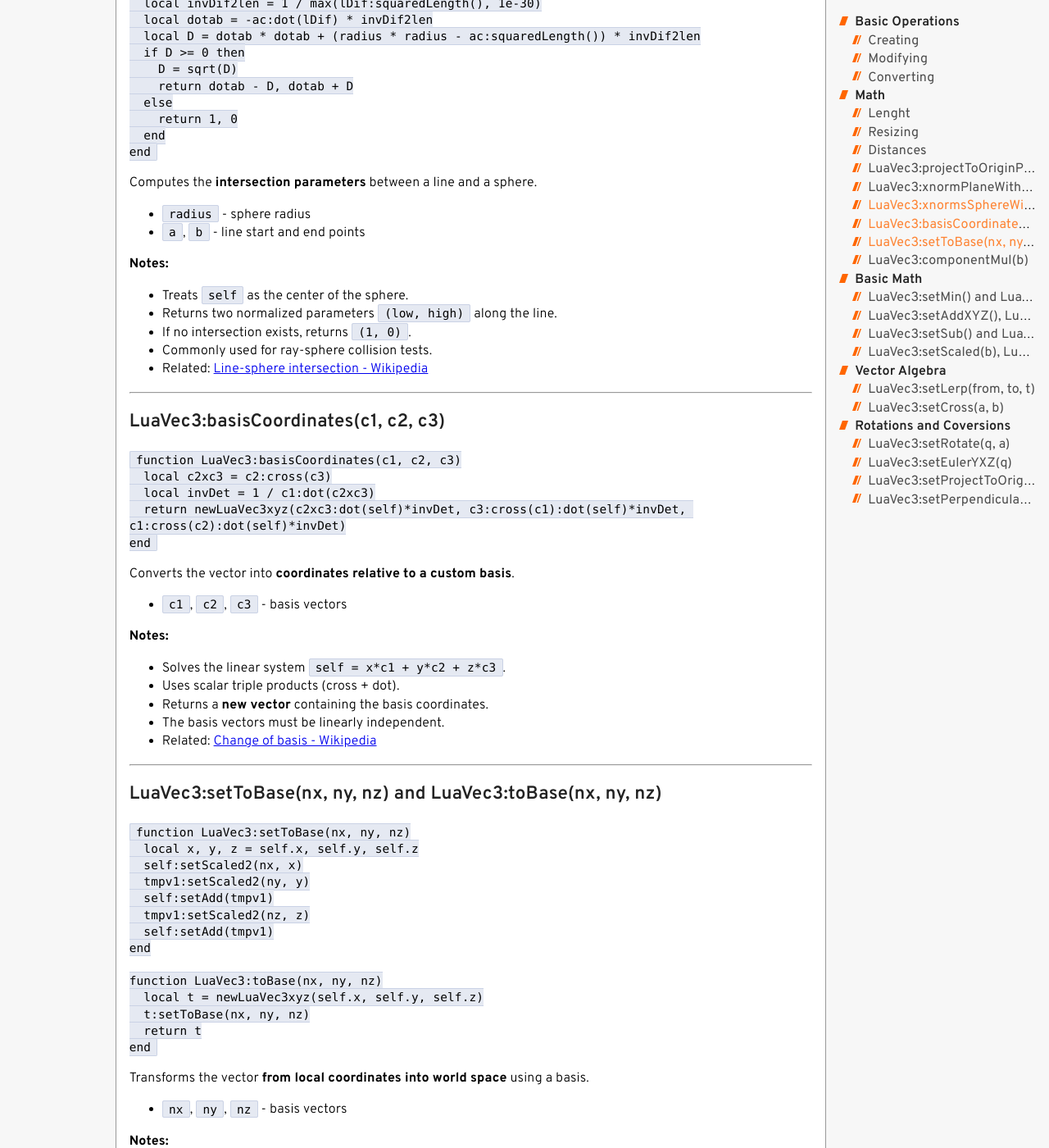
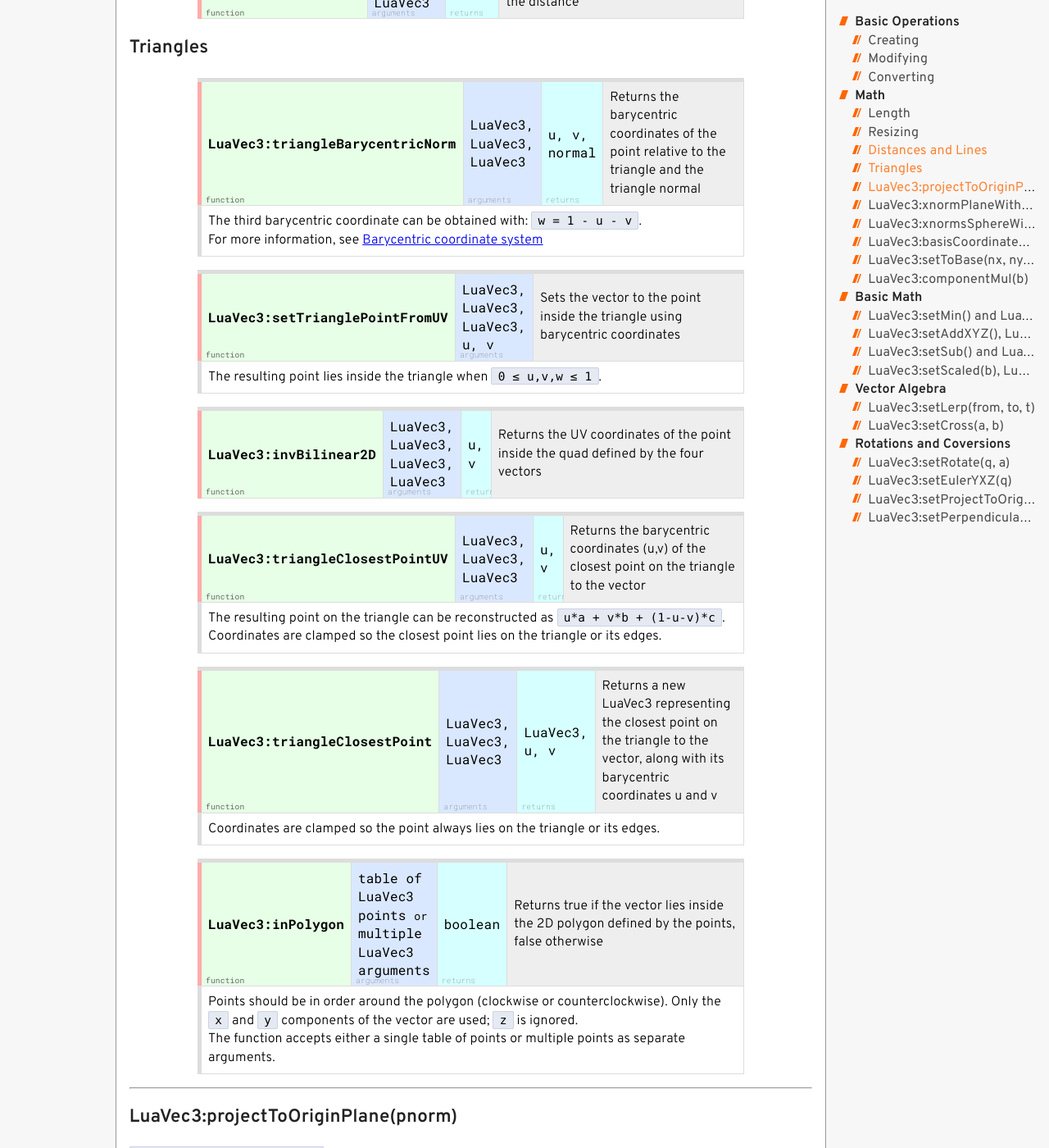
Before and after one commit to E32k/e32k.github.io, a Jekyll site: the page built from beamng/lua/common/LuaVec3.md, in a window 1280 px wide and 1400 px high, scrolled down 3581 px. Shown: the whole window at 82% size. Built offline with Jekyll 4.4.1, drawn with Linux system fonts in a browser that asks for light colours; some of the changed text lies outside the part shown.

Commit message:
added new entries in LuaVec3

````diff
--- a/beamng/lua/common/LuaVec3.md
+++ b/beamng/lua/common/LuaVec3.md
@@ -14,9 +14,9 @@ These are all the functions you can use on LuaVec3()
   <th class="func">vec3</th>
   <td class="args">see below</td>
   <td class="rets">LuaVec3</td>
-  <td class="desc">Returns a new LuaVec3 object (creates garbage)</td>
-  </tr><tr><td colspan="4" class="details">
-  Supports <code>vec3()</code>, <code>vec3(x, y)</code>, <code>vec3(x, y, z)</code>, <code>vec3(LuaVec3)</code>, <code>vec3({x, y, z})</code> and <code>vec3({x=x, y=y, z=z})</code>
+<td class="desc">Returns a new LuaVec3 object (creates garbage)</td>
+</tr><tr><td colspan="4" class="details">
+Supports <code>vec3()</code>, <code>vec3(x, y)</code>, <code>vec3(x, y, z)</code>, <code>vec3(LuaVec3)</code>, <code>vec3({x, y, z})</code> and <code>vec3({x=x, y=y, z=z})</code>
 </td></tr></table>
 
 <table class="api"><tr>
@@ -37,8 +37,8 @@ These are all the functions you can use on LuaVec3()
   <th class="func">LuaVec3:set</th>
   <td class="args">x, y, z <small>or</small> LuaVec3</td>
   <td class="desc">Changes the values of the vector (0 garbage)</td>
-  </tr><tr><td colspan="4" class="details">
-  Commonly used with XYZ functions to avoid garbage.<br>
+</tr><tr><td colspan="4" class="details">
+Commonly used with XYZ functions to avoid garbage.<br>
 </td></tr></table>
 
 <table class="api"><tr>
@@ -52,18 +52,18 @@ These are all the functions you can use on LuaVec3()
   <td class="args">string</td>
   <td class="rets">self</td>
   <td class="desc">Modifies itself and returns self</td>
-  </tr><tr><td colspan="4" class="details">
-  Parses three numbers from the string, separated by commas or whitespace.<br>
-  Numbers can be anything that works with <code>tonumber()</code>.<br>
-  Non-numeric or missing values are treated as 0.
+</tr><tr><td colspan="4" class="details">
+Parses three numbers from the string, separated by commas or whitespace.<br>
+Numbers can be anything that works with <code>tonumber()</code>.<br>
+Non-numeric or missing values are treated as 0.
 </td></tr></table>
 
 ### Converting
 
 <table class="api"><tr>
-    <th class="func">tostring(LuaVec3)</th>
-    <td class="rets">string</td>
-    <td class="desc">Returns a string like <code>"vec3(x,y,z)"</code></td>
+  <th class="func">tostring(LuaVec3)</th>
+  <td class="rets">string</td>
+  <td class="desc">Returns a string like <code>"vec3(x,y,z)"</code></td>
 </tr></table>
 
 <table class="api"><tr>
@@ -79,84 +79,189 @@ These are all the functions you can use on LuaVec3()
 </tr></table>
 
 <table class="api"><tr>
-    <th class="func">LuaVec3:toTable()</th>
-    <td class="rets">{self.x, self.y, self.z}</td>
-    <td class="desc">Self explanatory (get it?)</td>
+  <th class="func">LuaVec3:toTable()</th>
+  <td class="rets">{self.x, self.y, self.z}</td>
+  <td class="desc">Self explanatory (get it?)</td>
 </tr></table>
 
 <table class="api"><tr>
-    <th class="func">LuaVec3:toDict()</th>
-    <td class="rets">{x = self.x, y = self.y, z = self.z}</td>
-    <td class="desc">Self explanatory (get it?)</td>
+  <th class="func">LuaVec3:toDict()</th>
+  <td class="rets">{x = self.x, y = self.y, z = self.z}</td>
+  <td class="desc">Self explanatory (get it?)</td>
 </tr></table>
 
 ## Math
 
-### Lenght
+### Length
 
 <table class="api"><tr>
-    <th class="func">LuaVec3:length()</th>
-    <td class="rets">number</td>
-    <td class="desc">Returns the length of the vector</td>
+  <th class="func">LuaVec3:length()</th>
+  <td class="rets">number</td>
+  <td class="desc">Returns the length of the vector</td>
 </tr></table>
 
 <table class="api"><tr>
-    <th class="func">LuaVec3:lengthGuarded()</th>
-    <td class="rets">number</td>
-    <td class="desc">Returns the length of the vector + 1e-30 making it safe to use with division</td>
+  <th class="func">LuaVec3:lengthGuarded()</th>
+  <td class="rets">number</td>
+  <td class="desc">Returns the length of the vector + 1e-30 making it safe to use with division</td>
 </tr></table>
 
 <table class="api"><tr>
-    <th class="func">LuaVec3:squaredLength()</th>
-    <td class="rets">number</td>
-    <td class="desc">Returns the squared length of the vector, avoiding a square root</td>
+  <th class="func">LuaVec3:squaredLength()</th>
+  <td class="rets">number</td>
+  <td class="desc">Returns the squared length of the vector, avoiding a square root</td>
 </tr></table>
 
 ### Resizing
 
 <table class="api"><tr>
-    <th class="func">LuaVec3:normalize()</th>
-    <td class="desc">Modifies the vector so its 1 meter long</td>
+  <th class="func">LuaVec3:normalize()</th>
+  <td class="desc">Modifies the vector so its 1 meter long</td>
+</tr></table>
+<table class="api"><tr>
+  <th class="func">LuaVec3:normalized()</th>
+  <td class="desc">Returns a new LuaVec3 object (creates garbage) thats 1 meter long</td>
 </tr></table>
 
 <table class="api"><tr>
-    <th class="func">LuaVec3:normalized()</th>
-    <td class="desc">Returns a new LuaVec3 object (creates garbage) thats 1 meter long</td>
+  <th class="func">LuaVec3:resize</th>
+  <td class="args">length</td>
+  <td class="desc">Modifies the vector so its x meters long</td>
+</tr></table>
+<table class="api"><tr>
+  <th class="func">LuaVec3:resized</th>
+  <td class="args">length</td>
+  <td class="desc">Returns a new LuaVec3 object (creates garbage) thats x meters long</td>
 </tr></table>
 
 <table class="api"><tr>
-    <th class="func">LuaVec3:resize</th>
-    <td class="args">number</td>
-    <td class="desc">Modifies the vector so its x meters long</td>
+  <th class="func">LuaVec3:ropeRock</th>
+  <td class="args">maxLength</td>
+  <td class="desc">Clamps the vector to x meters long (if its shorter, it doesnt resize it)</td>
+</tr></table>
+
+### Distances and Lines
+
+<table class="api"><tr>
+  <th class="func">LuaVec3:distance</th>
+  <td class="args">LuaVec3</td>
+  <td class="rets">distance</td>
+  <td class="desc">Returns the distance between two vectors</td>
+</tr></table>
+<table class="api"><tr>
+  <th class="func">LuaVec3:squaredDistance</th>
+  <td class="args">LuaVec3</td>
+  <td class="rets">squaredDistance</td>
+  <td class="desc">Returns the squared distance between two vectors, avoiding a square root</td>
 </tr></table>
 
 <table class="api"><tr>
-    <th class="func">LuaVec3:resized</th>
-    <td class="args">number</td>
-    <td class="desc">Returns a new LuaVec3 object (creates garbage) thats x meters long</td>
+  <th class="func">LuaVec3:distanceToLine</th>
+  <td class="args">LuaVec3, LuaVec3</td>
+  <td class="rets">distance</td>
+  <td class="desc">Returns the distance to the infinite line defined by the two points</td>
+</tr></table>
+<table class="api"><tr>
+  <th class="func">LuaVec3:squaredDistanceToLine</th>
+  <td class="args">LuaVec3, LuaVec3</td>
+  <td class="rets">squaredDistance</td>
+  <td class="desc">Same as above, avoiding a square root</td>
 </tr></table>
 
 <table class="api"><tr>
-    <th class="func">LuaVec3:ropeRock</th>
-    <td class="args">number</td>
-    <td class="desc">Clamps the vector to x meters long (if its shorter, it doesnt resize it)</td>
+  <th class="func">LuaVec3:distanceToLineSegment</th>
+  <td class="args">LuaVec3, LuaVec3</td>
+  <td class="rets">distance</td>
+  <td class="desc">Returns the distance to the line segment defined by the two points</td>
 </tr></table>
-
-### Distances
-
 <table class="api"><tr>
-    <th class="func">LuaVec3:distance</th>
-    <td class="args">LuaVec3</td>
-    <td class="rets">number</td>
-    <td class="desc">Returns the distance between two vectors</td>
+  <th class="func">LuaVec3:squaredDistanceToLineSegment</th>
+  <td class="args">LuaVec3, LuaVec3</td>
+  <td class="rets">squaredDistance</td>
+  <td class="desc">Same as above, avoiding a square root</td>
 </tr></table>
 
 <table class="api"><tr>
-    <th class="func">LuaVec3:squaredDistance</th>
-    <td class="args">LuaVec3</td>
-    <td class="rets">number</td>
-    <td class="desc">Returns the squared distance between two vectors, avoiding a square root</td>
+  <th class="func">LuaVec3:xnormDistanceToLineSegment</th>
+  <td class="args">LuaVec3 (a), LuaVec3 (b)</td>
+  <td class="rets">xnorm, distance</td>
+  <td class="desc">Returns the normalized projection and distance to the line segment defined by the two points</td>
+</tr><tr><td colspan="4" class="details">
+<code>xnorm</code> is the normalized position of the perpendicular projection on the line from <code>a</code> to <code>b</code>.<br>
+<code>xnorm = 0</code> at <code>a</code>, <code>xnorm = 1</code> at <code>b</code>. Values outside this range mean the closest point lies beyond the segment ends.
+</td></tr></table>
+<table class="api"><tr>
+  <th class="func">LuaVec3:xnormSquaredDistanceToLineSegment</th>
+  <td class="args">LuaVec3, LuaVec3</td>
+  <td class="rets">xnorm, squaredDistance</td>
+  <td class="desc">Same as above, avoiding a square root</td>
 </tr></table>
+
+<table class="api"><tr>
+  <th class="func">LuaVec3:xnormOnLine</th>
+  <td class="args">LuaVec3, LuaVec3</td>
+  <td class="rets">xnorm</td>
+  <td class="desc">Same as above, withouth computing the distance</td>
+</tr></table>
+
+### Triangles
+
+<table class="api"><tr>
+  <th class="func">LuaVec3:triangleBarycentricNorm</th>
+  <td class="args">LuaVec3, LuaVec3, LuaVec3</td>
+  <td class="rets">u, v, normal</td>
+  <td class="desc">Returns the barycentric coordinates of the point relative to the triangle and the triangle normal</td>
+</tr><tr><td colspan="4" class="details">
+The third barycentric coordinate can be obtained with: <code>w = 1 - u - v</code>.<br>
+For more information, see <a href="https://en.wikipedia.org/wiki/Barycentric_coordinate_system" target="_blank">Barycentric coordinate system</a>
+</td></tr></table>
+
+<table class="api"><tr>
+  <th class="func">LuaVec3:setTrianglePointFromUV</th>
+  <td class="args">LuaVec3, LuaVec3, LuaVec3, u, v</td>
+  <td class="desc">Sets the vector to the point inside the triangle using barycentric
+  coordinates</td>
+</tr><tr><td colspan="4" class="details">
+The resulting point lies inside the triangle when <code>0 ≤ u,v,w ≤ 1</code>.
+</td></tr></table>
+
+<table class="api"><tr>
+  <th class="func">LuaVec3:invBilinear2D</th>
+  <td class="args">LuaVec3, LuaVec3, LuaVec3, LuaVec3</td>
+  <td class="rets">u, v</td>
+  <td class="desc">Returns the UV coordinates of the point inside the quad defined by the four vectors</td>
+</tr></table>
+
+<table class="api"><tr>
+  <th class="func">LuaVec3:triangleClosestPointUV</th>
+  <td class="args">LuaVec3, LuaVec3, LuaVec3</td>
+  <td class="rets">u, v</td>
+  <td class="desc">Returns the barycentric coordinates (u,v) of the closest point on the triangle to the vector</td>
+</tr><tr><td colspan="4" class="details">
+The resulting point on the triangle can be reconstructed as <code>u*a + v*b + (1-u-v)*c</code>.<br>
+Coordinates are clamped so the closest point lies on the triangle or its edges.
+</td></tr></table>
+
+<table class="api"><tr>
+  <th class="func">LuaVec3:triangleClosestPoint</th>
+  <td class="args">LuaVec3, LuaVec3, LuaVec3</td>
+  <td class="rets">LuaVec3, u, v</td>
+  <td class="desc">Returns a new LuaVec3 representing the closest point on the triangle to the vector, along with its barycentric coordinates u and v</td>
+</tr><tr><td colspan="4" class="details">
+Coordinates are clamped so the point always lies on the triangle or its edges.
+</td></tr></table>
+
+<table class="api"><tr>
+  <th class="func">LuaVec3:inPolygon</th>
+  <td class="args">table of LuaVec3 points <small>or</small> multiple LuaVec3 arguments</td>
+  <td class="rets">boolean</td>
+  <td class="desc">Returns true if the vector lies inside the 2D polygon defined by the points, false otherwise</td>
+</tr><tr><td colspan="4" class="details">
+Points should be in order around the polygon (clockwise or counterclockwise). Only the <code>x</code> and <code>y</code> components of the vector are used; <code>z</code> is ignored.<br>
+The function accepts either a single table of points or multiple points as separate arguments.
+</td></tr></table>
+
+
 
 
 
@@ -193,7 +298,7 @@ Projects the vector onto a plane that passes through the **origin**, defined by
 -- self is a plane' point, pnorm is plane's normal
 function LuaVec3:xnormPlaneWithLine(pnorm, a, b)
   return (pnorm.x*(self.x-a.x) + pnorm.y*(self.y-a.y) + pnorm.z*(self.z-a.z)) *
-          max(min(1 / (pnorm.x*(b.x-a.x) + pnorm.y*(b.y-a.y) + pnorm.z*(b.z-a.z)), 1e300), -1e300) -- pnorm:dot(self-a)/pnorm:dot(b-a)
+      max(min(1 / (pnorm.x*(b.x-a.x) + pnorm.y*(b.y-a.y) + pnorm.z*(b.z-a.z)), 1e300), -1e300) -- pnorm:dot(self-a)/pnorm:dot(b-a)
 end
 ```
 Computes the **normalized intersection parameter** between a line segment and a plane.
@@ -219,10 +324,10 @@ function LuaVec3:xnormsSphereWithLine(radius, a, b)
   local dotab = -ac:dot(lDif) * invDif2len
   local D = dotab * dotab + (radius * radius - ac:squaredLength()) * invDif2len
   if D >= 0 then
-    D = sqrt(D)
-    return dotab - D, dotab + D
+  D = sqrt(D)
+  return dotab - D, dotab + D
   else
-    return 1, 0
+  return 1, 0
   end
 end
 ```
````
